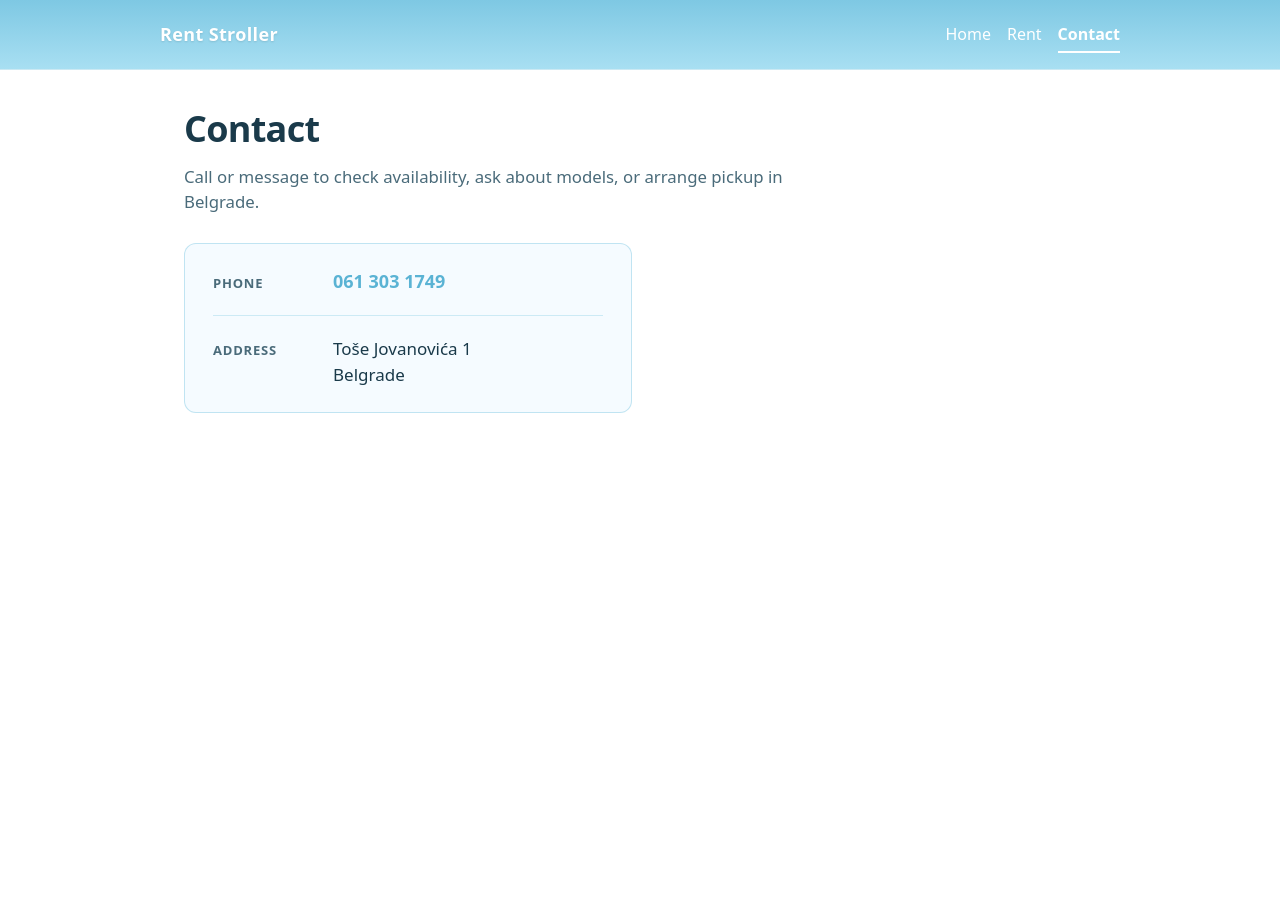
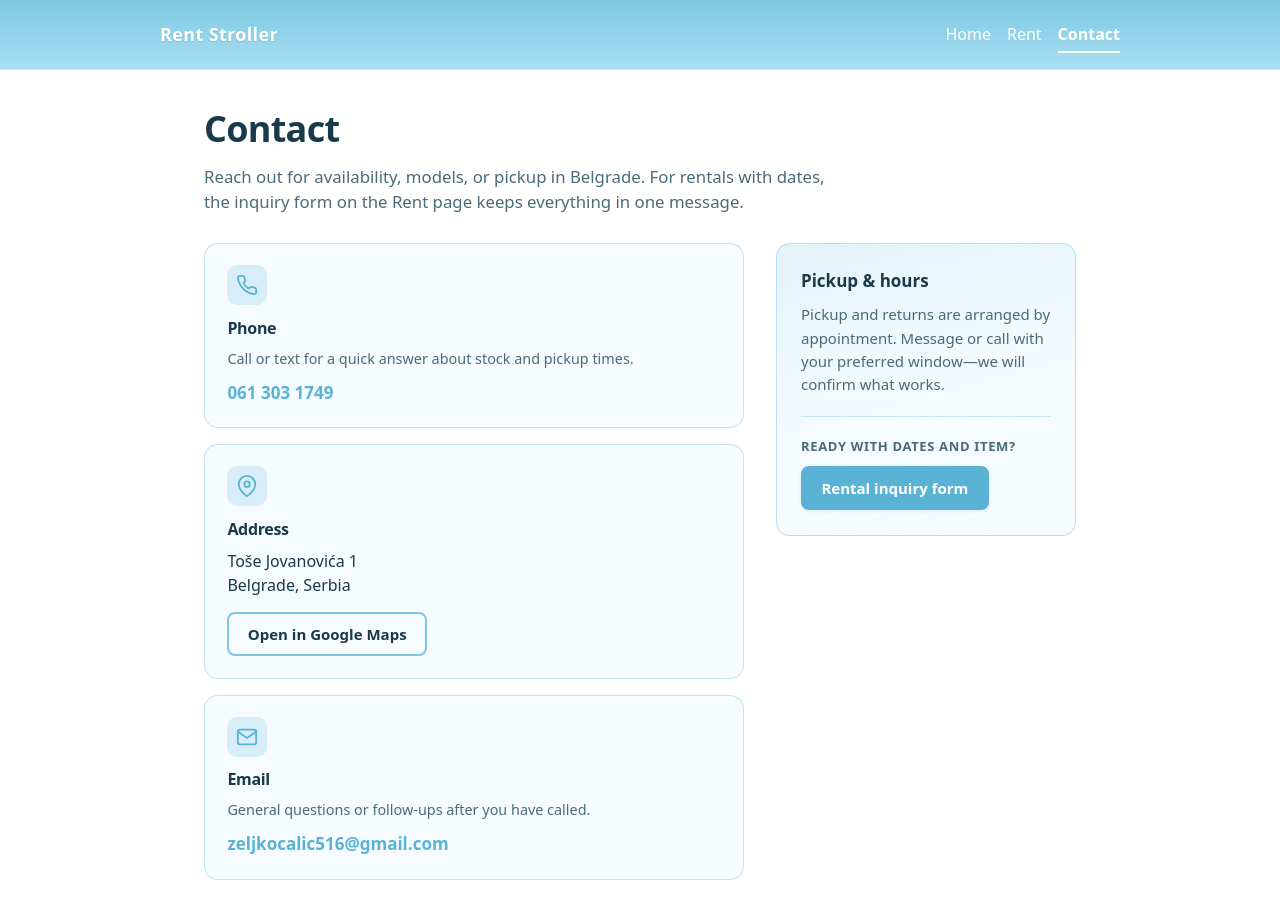
Before and after one commit to ZeljkoCalic516/rentStroller, a website: page contact.html in a window 1280 px wide. Before the commit the page ends 800 px from the top, so only its background shows below. Drawn offline with Linux system fonts and the light colour scheme.

Commit message:
Prep for gh pages

```diff
--- a/contact.html
+++ b/contact.html
@@ -17,29 +17,73 @@
         </nav>
       </div>
     </header>
-    <main class="page" id="main" aria-label="Contact">
+    <main class="page page--contact" id="main" aria-label="Contact">
       <h1 class="page-title">Contact</h1>
-      <p class="page-lead">
-        Call or message to check availability, ask about models, or arrange pickup in
-        Belgrade.
+      <p class="page-lead page-lead--wide">
+        Reach out for availability, models, or pickup in Belgrade. For rentals with
+        dates, the inquiry form on the Rent page keeps everything in one message.
       </p>
-      <dl class="contact-block">
-        <div class="contact-block__row">
-          <dt>Phone</dt>
-          <dd>
-            <a class="contact-block__link" href="tel:+381613031749">061 303 1749</a>
-          </dd>
+
+      <div class="contact-layout">
+        <div class="contact-cards">
+          <article class="contact-card">
+            <div class="contact-card__icon" aria-hidden="true">
+              <svg xmlns="http://www.w3.org/2000/svg" width="22" height="22" viewBox="0 0 24 24" fill="none" stroke="currentColor" stroke-width="2" stroke-linecap="round" stroke-linejoin="round">
+                <path d="M22 16.92v3a2 2 0 0 1-2.18 2 19.79 19.79 0 0 1-8.63-3.07 19.5 19.5 0 0 1-6-6 19.79 19.79 0 0 1-3.07-8.67A2 2 0 0 1 4.11 2h3a2 2 0 0 1 2 1.72 12.84 12.84 0 0 0 .7 2.81 2 2 0 0 1-.45 2.11L8.09 9.91a16 16 0 0 0 6 6l1.27-1.27a2 2 0 0 1 2.11-.45 12.84 12.84 0 0 0 2.81.7A2 2 0 0 1 22 16.92z" />
+              </svg>
+            </div>
+            <h2 class="contact-card__title">Phone</h2>
+            <p class="contact-card__text">Call or text for a quick answer about stock and pickup times.</p>
+            <a class="contact-card__action" href="tel:+381613031749">061 303 1749</a>
+          </article>
+
+          <article class="contact-card">
+            <div class="contact-card__icon" aria-hidden="true">
+              <svg xmlns="http://www.w3.org/2000/svg" width="22" height="22" viewBox="0 0 24 24" fill="none" stroke="currentColor" stroke-width="2" stroke-linecap="round" stroke-linejoin="round">
+                <path d="M21 10c0 7-9 13-9 13s-9-6-9-13a9 9 0 0 1 18 0z" />
+                <circle cx="12" cy="10" r="3" />
+              </svg>
+            </div>
+            <h2 class="contact-card__title">Address</h2>
+            <address class="contact-card__address">
+              Toše Jovanovića 1<br />
+              Belgrade, Serbia
+            </address>
+            <a
+              class="btn btn--ghost contact-card__btn"
+              href="https://www.google.com/maps/search/?api=1&amp;query=To%C5%A1e+Jovanovi%C4%87a+1%2C+Belgrade%2C+Serbia"
+              target="_blank"
+              rel="noopener noreferrer"
+            >
+              Open in Google Maps
+            </a>
+          </article>
+
+          <article class="contact-card">
+            <div class="contact-card__icon" aria-hidden="true">
+              <svg xmlns="http://www.w3.org/2000/svg" width="22" height="22" viewBox="0 0 24 24" fill="none" stroke="currentColor" stroke-width="2" stroke-linecap="round" stroke-linejoin="round">
+                <path d="M4 4h16c1.1 0 2 .9 2 2v12c0 1.1-.9 2-2 2H4c-1.1 0-2-.9-2-2V6c0-1.1.9-2 2-2z" />
+                <polyline points="22,6 12,13 2,6" />
+              </svg>
+            </div>
+            <h2 class="contact-card__title">Email</h2>
+            <p class="contact-card__text">General questions or follow-ups after you have called.</p>
+            <a class="contact-card__action" href="mailto:zeljkocalic516@gmail.com">zeljkocalic516@gmail.com</a>
+          </article>
         </div>
-        <div class="contact-block__row">
-          <dt>Address</dt>
-          <dd>
-            <address class="contact-block__address">
-              Toše Jovanovića 1<br />
-              Belgrade
-            </address>
-          </dd>
-        </div>
-      </dl>
+
+        <aside class="contact-aside" aria-label="Pickup and booking">
+          <h2 class="contact-aside__title">Pickup &amp; hours</h2>
+          <p class="contact-aside__text">
+            Pickup and returns are arranged by appointment. Message or call with your
+            preferred window—we will confirm what works.
+          </p>
+          <div class="contact-aside__cta">
+            <p class="contact-aside__cta-label">Ready with dates and item?</p>
+            <a class="btn btn--primary" href="rent.html#inquiry">Rental inquiry form</a>
+          </div>
+        </aside>
+      </div>
     </main>
   </body>
 </html>
--- a/css/styles.css
+++ b/css/styles.css
@@ -281,13 +281,12 @@ button.btn {
   border-radius: 12px 12px 0 0;
   overflow: hidden;
   background: rgba(126, 200, 227, 0.2);
+  line-height: 0;
 }
 
 .product-card__img {
   width: 100%;
   height: auto;
-  aspect-ratio: 16 / 10;
-  object-fit: cover;
   display: block;
 }
 
@@ -374,67 +373,155 @@ button.btn {
   margin-top: 0.25rem;
 }
 
-.contact-block {
+.page--contact {
+  max-width: 920px;
+}
+
+.page-lead--wide {
+  max-width: 40rem;
+}
+
+.contact-layout {
+  display: grid;
+  gap: 1.75rem;
+  align-items: start;
+}
+
+@media (min-width: 800px) {
+  .contact-layout {
+    grid-template-columns: 1fr minmax(240px, 300px);
+    gap: 2rem;
+  }
+}
+
+.contact-cards {
+  display: grid;
+  gap: 1rem;
+}
+
+@media (min-width: 520px) {
+  .contact-cards {
+    grid-template-columns: repeat(2, 1fr);
+  }
+
+  .contact-card:last-child:nth-child(3) {
+    grid-column: 1 / -1;
+  }
+}
+
+@media (min-width: 800px) {
+  .contact-cards {
+    grid-template-columns: 1fr;
+  }
+}
+
+.contact-card {
   margin: 0;
-  max-width: 28rem;
-  padding: 1.5rem 1.75rem;
+  padding: 1.35rem 1.4rem;
   background: var(--color-surface);
   border: 1px solid rgba(126, 200, 227, 0.45);
-  border-radius: 12px;
+  border-radius: 14px;
+  display: flex;
+  flex-direction: column;
+  gap: 0.5rem;
+  align-items: flex-start;
+  transition: box-shadow 0.2s ease, border-color 0.2s ease;
 }
 
-.contact-block__row {
-  display: grid;
-  grid-template-columns: 6.5rem 1fr;
-  gap: 0.5rem 1rem;
-  align-items: baseline;
+.contact-card:hover {
+  border-color: rgba(90, 179, 212, 0.55);
+  box-shadow: 0 8px 28px rgba(26, 58, 74, 0.06);
 }
 
-.contact-block__row + .contact-block__row {
-  margin-top: 1.25rem;
-  padding-top: 1.25rem;
-  border-top: 1px solid rgba(126, 200, 227, 0.35);
+.contact-card__icon {
+  display: flex;
+  align-items: center;
+  justify-content: center;
+  width: 2.5rem;
+  height: 2.5rem;
+  border-radius: 10px;
+  background: rgba(126, 200, 227, 0.25);
+  color: var(--color-primary-deep);
+  margin-bottom: 0.15rem;
 }
 
-.contact-block dt {
+.contact-card__title {
   margin: 0;
-  font-size: 0.8125rem;
+  font-size: 1rem;
   font-weight: 700;
-  text-transform: uppercase;
-  letter-spacing: 0.06em;
-  color: var(--color-text-muted);
+  color: var(--color-text);
+  letter-spacing: -0.02em;
 }
 
-.contact-block dd {
+.contact-card__text {
   margin: 0;
+  font-size: 0.9rem;
+  color: var(--color-text-muted);
+  line-height: 1.5;
 }
 
-.contact-block__link {
-  font-size: 1.125rem;
-  font-weight: 600;
+.contact-card__address {
+  margin: 0;
+  font-style: normal;
+  font-size: 1rem;
+  font-weight: 500;
+  line-height: 1.55;
+  color: var(--color-text);
+}
+
+.contact-card__action {
+  margin-top: 0.15rem;
+  font-size: 1.0625rem;
+  font-weight: 700;
   color: var(--color-primary-deep);
   text-decoration: none;
 }
 
-.contact-block__link:hover {
+.contact-card__action:hover {
   text-decoration: underline;
 }
 
-.contact-block__address {
-  font-style: normal;
+.contact-card__btn {
+  margin-top: 0.35rem;
+}
+
+.contact-aside {
+  margin: 0;
+  padding: 1.5rem 1.5rem 1.6rem;
+  background: linear-gradient(165deg, rgba(126, 200, 227, 0.22) 0%, rgba(245, 251, 255, 0.95) 55%, var(--color-surface) 100%);
+  border: 1px solid rgba(126, 200, 227, 0.5);
+  border-radius: 14px;
+}
+
+.contact-aside__title {
+  margin: 0 0 0.65rem;
   font-size: 1.0625rem;
-  line-height: 1.55;
+  font-weight: 700;
   color: var(--color-text);
 }
 
-@media (max-width: 480px) {
-  .contact-block__row {
-    grid-template-columns: 1fr;
-    gap: 0.35rem;
-  }
+.contact-aside__text {
+  margin: 0 0 0.75rem;
+  font-size: 0.9375rem;
+  line-height: 1.55;
+  color: var(--color-text-muted);
+}
 
-  .contact-block__row + .contact-block__row {
-    padding-top: 1rem;
-    margin-top: 1rem;
-  }
+.contact-aside__text:last-of-type {
+  margin-bottom: 0;
 }
+
+.contact-aside__cta {
+  margin-top: 1.25rem;
+  padding-top: 1.2rem;
+  border-top: 1px solid rgba(126, 200, 227, 0.4);
+}
+
+.contact-aside__cta-label {
+  margin: 0 0 0.6rem;
+  font-size: 0.8125rem;
+  font-weight: 600;
+  text-transform: uppercase;
+  letter-spacing: 0.05em;
+  color: var(--color-text-muted);
+}
```
Also changed, not shown: rent.html (+0 -4 lines), 1 other file.
